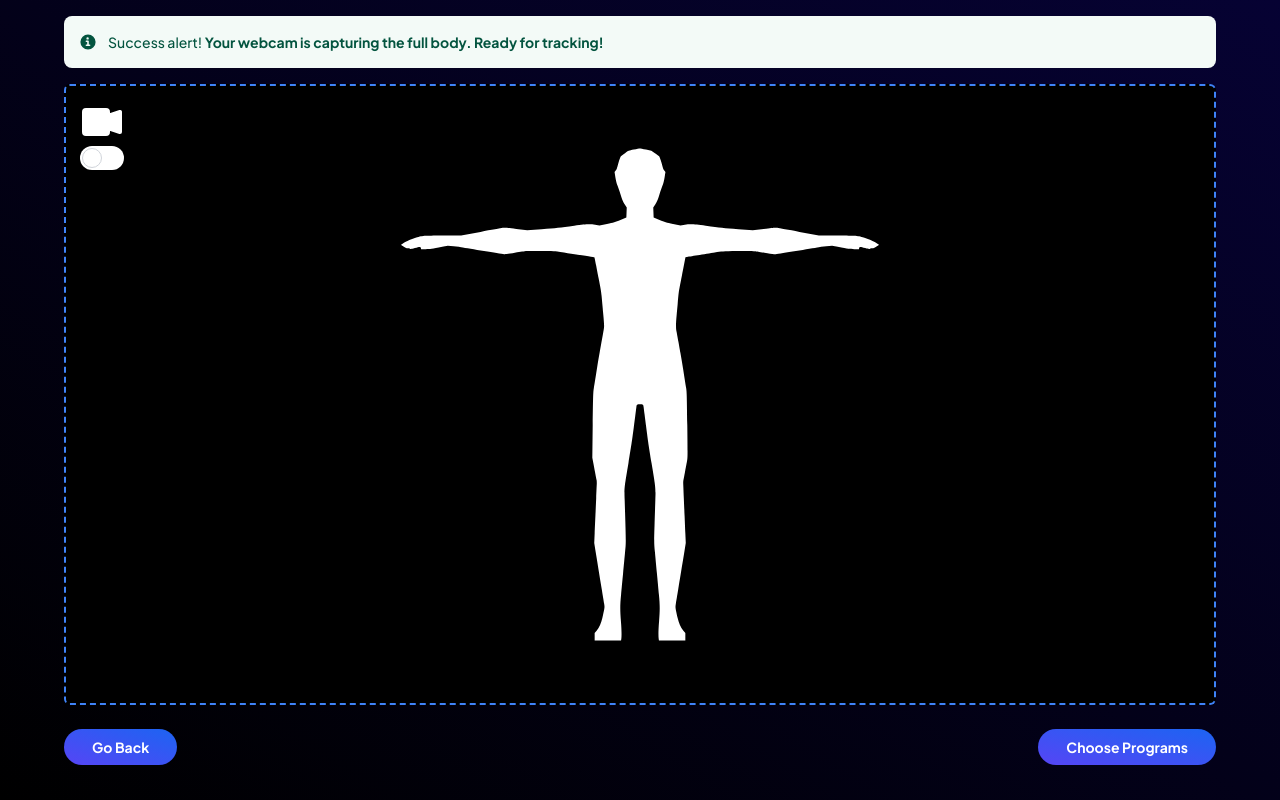
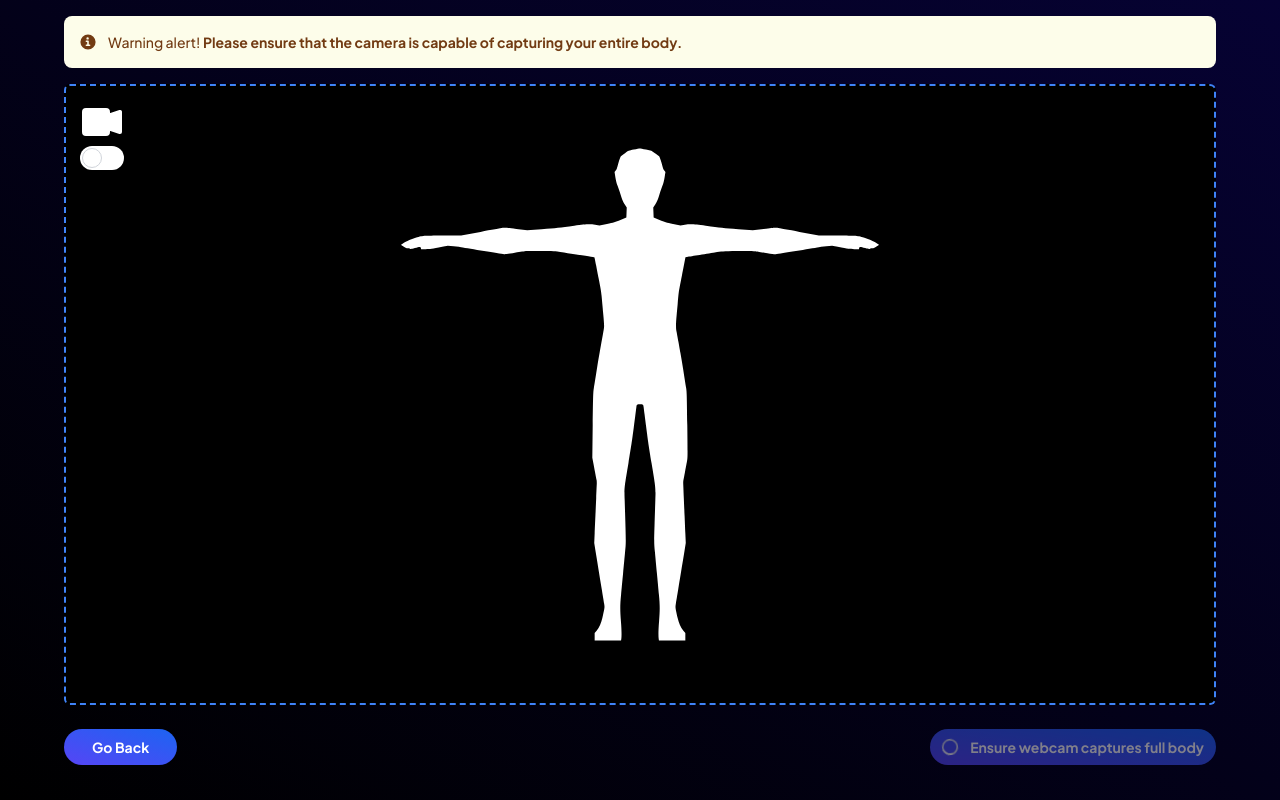
Before and after one commit to poohmipun/movemate_ai, a Next.js app: page /webcamtester in a window 1280 px wide. Built offline with nearby package versions, Linux system fonts and the light colour scheme.

Commit message:
update webtester

```diff
--- a/app/programs/exercises/page.jsx
+++ b/app/programs/exercises/page.jsx
@@ -14,10 +14,8 @@ const ExerciseManager = () => {
     <div className="w-full max-h-screen flex flex-col overflow-hidden">
       <div className="flex flex-col gap-10 lg:flex-row max-h-screen">
         <div className="w-full h-screen font-bold text-white text-2xl sm:text-3xl pb-2 relative">
-          {/* Webcam Component */}
           <Webcam onKeypointsCountChange={handleSendKeypointsCount} />
 
-          {/* Dynamic Timeline */}
           <div className="absolute bottom-10 left-0 w-full px-6 z-10 flex  justify-center items-center ">
             {selectedPrograms.map((program, index) => (
               <div
@@ -25,13 +23,13 @@ const ExerciseManager = () => {
                 className="min-w-32 w-full flex items-center text-lg text-center"
               >
                 <Image
-                  src={program.img_url} // Dynamically use the `img_url` property
+                  src={program.img_url}
                   layout="responsive"
                   objectFit="cover"
                   width={10}
                   height={10}
                   className="max-w-[60px] rounded-sm"
-                  alt={`${program.title} image`} // Alternative text with the program title
+                  alt={`${program.title} image`}
                 />
                 <div className="w-full ">
                   <div class="w-full bg-gray-200 ">
--- a/app/webcamtester/page.jsx
+++ b/app/webcamtester/page.jsx
@@ -9,7 +9,7 @@ const WebcamTester = () => {
   const [containerWidth, setContainerWidth] = useState(0);
   const [containerHeight, setContainerHeight] = useState(0);
   const [openWebcam, setOpenWebcam] = useState(false);
-  const [showSuccessAlert, setShowSuccessAlert] = useState(true);
+  const [showSuccessAlert, setShowSuccessAlert] = useState(false);
   const [showWarningAlert, setShowWarningAlert] = useState(false);
   const [numKeypoints, setNumKeypoints] = useState(0);
   const [buttonClicked, setButtonClicked] = useState(false);
```
